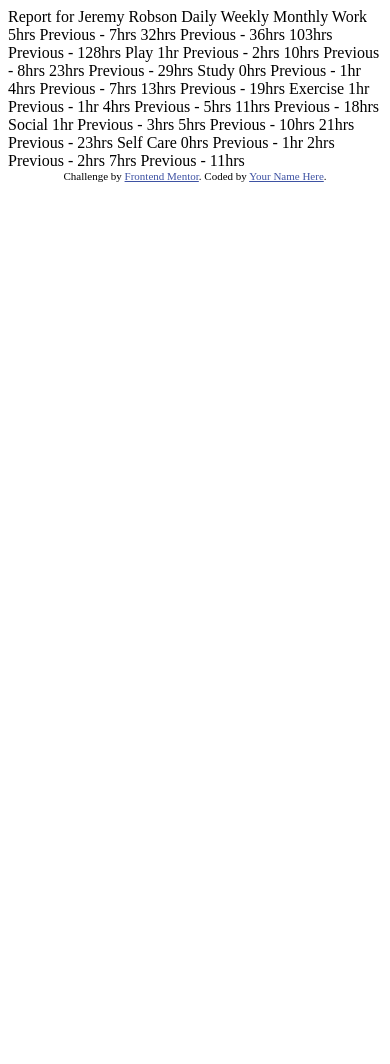
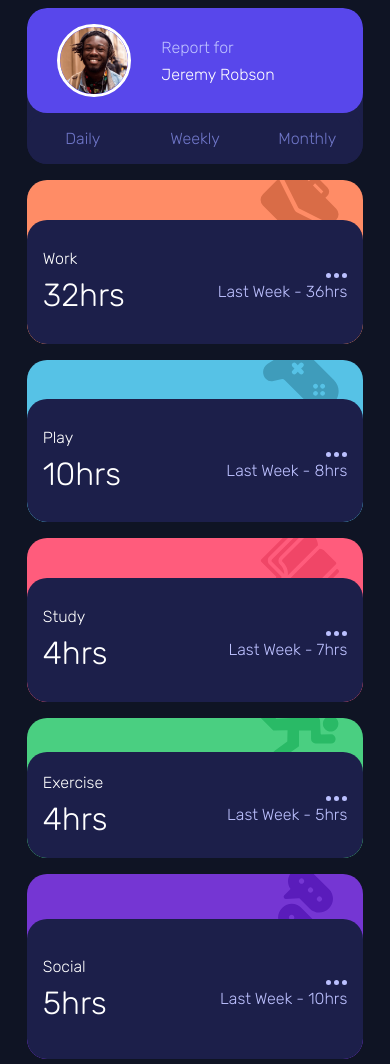
Before and after one commit to SbZhechev/Time-Tracking-Dashboard, a plain HTML site: page index.html in a window 390 px wide. Shown: the top 1064 px of the page. Before the commit the page ends 844 px from the top, so only its background shows below. Drawn offline with Linux system fonts and the light colour scheme.

Commit message:
Mobile design done.

```diff
--- a/index.html
+++ b/index.html
@@ -5,7 +5,7 @@
   <meta name="viewport" content="width=device-width, initial-scale=1.0"> <!-- displays site properly based on user's device -->
 
   <link rel="icon" type="image/png" sizes="32x32" href="./images/favicon-32x32.png">
-
+  <link rel="stylesheet" href="styles.css">
   <title>Frontend Mentor | Time tracking dashboard</title>
 
   <!-- Feel free to remove these styles or customise in your own stylesheet 👍 -->
@@ -16,61 +16,118 @@
 </head>
 <body>
 
-  Report for
-  Jeremy Robson
+  <main>
+    <article class="card userCard">
+      <section class="userInfo">
+        <img class="userPicture" src="./images/image-jeremy.png">
+        <div class="reportBlock">
+          <p class="report">Report for</p>
+          <p class="username">Jeremy Robson</p>
+        </div>
+      </section>
+      <section class="timePeriod">
+        <p class="timePeriodOption">Daily</p>
+        <p class="timePeriodOption">Weekly</p>
+        <p class="timePeriodOption">Monthly</p>
+      </section>
+    </article>
 
-  Daily
-  Weekly
-  Monthly
+    <article class="card activityCard workCard">
+      <section class="iconContainer">
+        <img src="./images/icon-work.svg" alt="letter">
+      </section>
+      <section class="activityInfo">
+        <div class="activitiInfoColumn activitiInfoColumnLeft">
+          <p>Work</p>
+          <p class="activityTime">32hrs</p>
+        </div>
+        <div class="activitiInfoColumn activitiInfoColumnRight">
+          <img class="settings" src="./images/icon-ellipsis.svg">
+          <p class="previousPeriod" id="previousPeriod">Last Week - 36hrs</p>
+        </div>
+      </section>
+    </article>
 
-  Work
-  5hrs <!-- daily -->
-  Previous - 7hrs <!-- daily -->
-  32hrs <!-- weekly -->
-  Previous - 36hrs <!-- weekly -->
-  103hrs <!-- monthly -->
-  Previous - 128hrs <!-- monthly -->
+    <article class="card activityCard playCard">
+      <section class="iconContainer">
+        <img src="./images/icon-play.svg" alt="letter">
+      </section>
+      <section class="activityInfo">
+        <div class="activitiInfoColumn activitiInfoColumnLeft">
+          <p>Play</p>
+          <p class="activityTime">10hrs</p>
+        </div>
+        <div class="activitiInfoColumn activitiInfoColumnRight">
+          <img class="settings" src="./images/icon-ellipsis.svg">
+          <p class="previousPeriod" id="previousPeriod">Last Week - 8hrs</p>
+        </div>
+      </section>
+    </article>
 
-  Play
-  1hr <!-- daily -->
-  Previous - 2hrs <!-- daily -->
-  10hrs <!-- weekly -->
-  Previous - 8hrs <!-- weekly -->
-  23hrs <!-- monthly -->
-  Previous - 29hrs <!-- monthly -->
+    <article class="card activityCard studyCard">
+      <section class="iconContainer">
+        <img src="./images/icon-study.svg" alt="letter">
+      </section>
+      <section class="activityInfo">
+        <div class="activitiInfoColumn activitiInfoColumnLeft">
+          <p>Study</p>
+          <p class="activityTime">4hrs</p>
+        </div>
+        <div class="activitiInfoColumn activitiInfoColumnRight">
+          <img class="settings" src="./images/icon-ellipsis.svg">
+          <p class="previousPeriod" id="previousPeriod">Last Week - 7hrs</p>
+        </div>
+      </section>
+    </article>
 
-  Study
-  0hrs <!-- daily -->
-  Previous - 1hr <!-- daily -->
-  4hrs <!-- weekly -->
-  Previous - 7hrs <!-- weekly -->
-  13hrs <!-- monthly -->
-  Previous - 19hrs <!-- monthly -->
+    <article class="card activityCard exerciseCard">
+      <section class="iconContainer">
+        <img src="./images/icon-exercise.svg" alt="letter">
+      </section>
+      <section class="activityInfo">
+        <div class="activitiInfoColumn activitiInfoColumnLeft">
+          <p>Exercise</p>
+          <p class="activityTime">4hrs</p>
+        </div>
+        <div class="activitiInfoColumn activitiInfoColumnRight">
+          <img class="settings" src="./images/icon-ellipsis.svg">
+          <p class="previousPeriod" id="previousPeriod">Last Week - 5hrs</p>
+        </div>
+      </section>
+    </article>
 
-  Exercise
-  1hr <!-- daily -->
-  Previous - 1hr <!-- daily -->
-  4hrs <!-- weekly -->
-  Previous - 5hrs <!-- weekly -->
-  11hrs <!-- monthly -->
-  Previous - 18hrs <!-- monthly -->
+    <article class="card activityCard socialCard">
+      <section class="iconContainer">
+        <img src="./images/icon-social.svg" alt="letter">
+      </section>
+      <section class="activityInfo">
+        <div class="activitiInfoColumn activitiInfoColumnLeft">
+          <p>Social</p>
+          <p class="activityTime">5hrs</p>
+        </div>
+        <div class="activitiInfoColumn activitiInfoColumnRight">
+          <img class="settings" src="./images/icon-ellipsis.svg">
+          <p class="previousPeriod" id="previousPeriod">Last Week - 10hrs</p>
+        </div>
+      </section>
+    </article>
 
-  Social
-  1hr <!-- daily -->
-  Previous - 3hrs <!-- daily -->
-  5hrs <!-- weekly -->
-  Previous - 10hrs <!-- weekly -->
-  21hrs <!-- monthly -->
-  Previous - 23hrs <!-- monthly -->
-
-  Self Care
-  0hrs <!-- daily -->
-  Previous - 1hr <!-- daily -->
-  2hrs <!-- weekly -->
-  Previous - 2hrs <!-- weekly -->
-  7hrs <!-- monthly -->
-  Previous - 11hrs <!-- monthly -->
-
+    <article class="card activityCard selfCareCard">
+      <section class="iconContainer">
+        <img src="./images/icon-self-care.svg" alt="letter">
+      </section>
+      <section class="activityInfo">
+        <div class="activitiInfoColumn activitiInfoColumnLeft">
+          <p>Self Care</p>
+          <p class="activityTime">2hrs</p>
+        </div>
+        <div class="activitiInfoColumn activitiInfoColumnRight">
+          <img class="settings" src="./images/icon-ellipsis.svg">
+          <p class="previousPeriod" id="previousPeriod">Last Week - 2hrs</p>
+        </div>
+      </section>
+    </article>
+  </main>
 
   <div class="attribution">
     Challenge by <a href="https://www.frontendmentor.io?ref=challenge" target="_blank">Frontend Mentor</a>.
--- /dev/null
+++ b/styles.css
@@ -0,0 +1,160 @@
+@import url('https://fonts.googleapis.com/css2?family=Rubik:wght@300;400;500&display=swap');
+
+:root {
+    --background-color: hsl(226, 43%, 10%);
+    --primary-color: hsl(246, 80%, 60%);
+    --dark-blue: hsl(235, 46%, 20%);
+    --pale-blue: hsl(236, 100%, 87%);
+    --gray-color: hsl(235, 45%, 61%);
+    --light-orange: hsl(15, 100%, 70%);
+    --soft-blue: hsl(195, 74%, 62%);
+    --light-red: hsl(348, 100%, 68%);
+    --lime-green: hsl(145, 58%, 55%);
+    --violet: hsl(264, 64%, 52%);
+    --light-yellow: hsl(43, 84%, 65%);
+    --card-border-radius: 20px;
+}
+
+html, body {
+    height: 100%;
+}
+
+body {
+    background-color: var(--background-color);
+    color: white;
+    font-family: 'Rubik', sans-serif;
+    font-weight: 300;
+}
+
+main {
+    display: grid;
+    grid-template-columns: 1fr;
+    grid-template-rows: auto;
+    row-gap: 1em;
+}
+
+/* ======================== REUSABLE ======================== */
+.card {
+    border-radius: var(--card-border-radius);
+    width: 90%;
+    margin: auto;
+    overflow: hidden;
+}
+
+.activityCard {
+    display: grid;
+    grid-template-rows: 24% 76%;
+}
+
+.iconContainer {
+    text-align: right;
+}
+
+.iconContainer img{
+    position: relative;
+    right: 1.5em;
+    top: -0.75em;
+    z-index: 1;
+}
+
+.activityInfo {
+    background-color: var(--dark-blue);
+    color: var(--pale-blue);
+    border-radius: var(--card-border-radius);
+    display: grid;
+    grid-template-columns: 1fr 1fr;
+    z-index: 2;
+    padding: 0.5em 1em;
+}
+
+.activityInfo p {
+    margin: 0;
+}
+
+.activityInfo .activityTime {
+    font-size: 2em;
+    margin-top: 0.25em;
+}
+
+.activitiInfoColumn {
+    align-self: center;
+}
+
+.activitiInfoColumnLeft {
+    justify-self: left;
+    color: white;
+}
+
+.activitiInfoColumnRight {
+    justify-self: right;
+    text-align: right;
+}
+
+
+/* ======================== USER CARD ======================== */
+.userCard {
+    background-color: var(--dark-blue);
+}
+
+.userCard .userInfo {
+    background-color: var(--primary-color);
+    border-radius: var(--card-border-radius);
+    display: grid;
+    grid-template-columns: 40% 60%;
+    justify-content: center;
+    margin: auto;
+    height: 70%;
+    padding: 1em 0;
+}
+
+.userCard .userPicture {
+    max-width: 50%;
+    align-self: center;
+    border: 3px solid white;
+    border-radius: 100%;
+    justify-self: center;
+}
+
+.reportBlock {
+    align-self: center;
+}
+
+.reportBlock .report {
+    color: var(--pale-blue);
+    margin: 0;
+}
+
+.reportBlock .username {
+    margin: 0;
+    margin-top: 0.5em;
+}
+
+.userCard .timePeriod {
+    background-color: var(--dark-blue);
+    border-radius: var(--card-border-radius);
+    width: auto;
+    margin: auto;
+}
+
+.userCard .timePeriod {
+    display: grid;
+    grid-template-columns: 1fr 1fr 1fr;
+    color: var(--gray-color);
+}
+
+.timePeriodOption {
+    justify-self: center;
+}
+
+.timePeriodOption:hover {
+    color: white;
+    cursor: pointer;
+}
+
+/* ======================== CARDS ======================== */
+.workCard {background-color: var(--light-orange);}
+.playCard {background-color: var(--soft-blue);}
+.studyCard {background-color: var(--light-red);}
+.exerciseCard {background-color: var(--lime-green);}
+.socialCard {background-color: var(--violet);}
+.selfCareCard {background-color: var(--light-yellow);}
```
